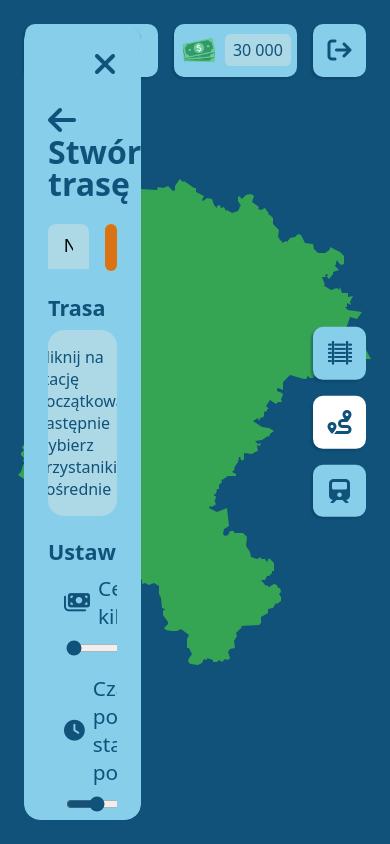
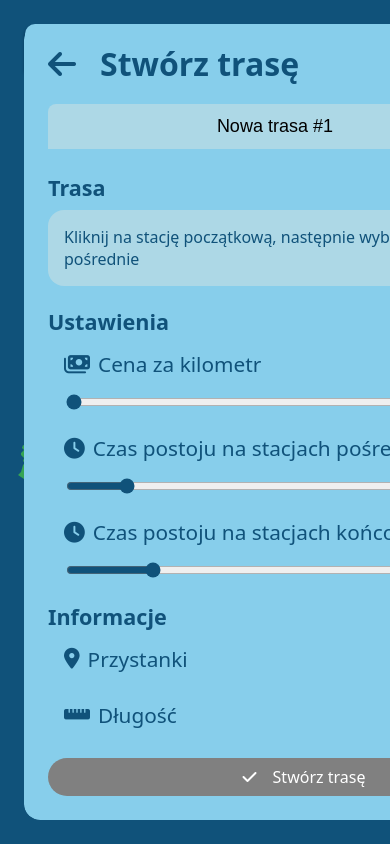
Before and after one commit to Wiktor102/railway-adventure-lite, a React app: page /game/routes/create in a window 390 px wide. Shown: the top 844 px of the page. Built offline with nearby package versions, Linux system fonts and the light colour scheme.

Commit message:
Slight ui layout responsiveness improvements

```diff
--- a/src/Ui/Ui.component.scss
+++ b/src/Ui/Ui.component.scss
@@ -41,6 +41,7 @@
 
 	.game-ui-left {
 		width: 30%;
+		min-width: 35rem;
 		top: 1.5rem;
 		left: 1.5rem;
 		bottom: 1.5rem;
--- a/src/Ui/pages/TracksMenu.component.scss
+++ b/src/Ui/pages/TracksMenu.component.scss
@@ -47,6 +47,7 @@
 
 		img {
 			height: 6rem;
+			height: clamp(3rem, 4vw, 6rem);
 		}
 	}
 
```
